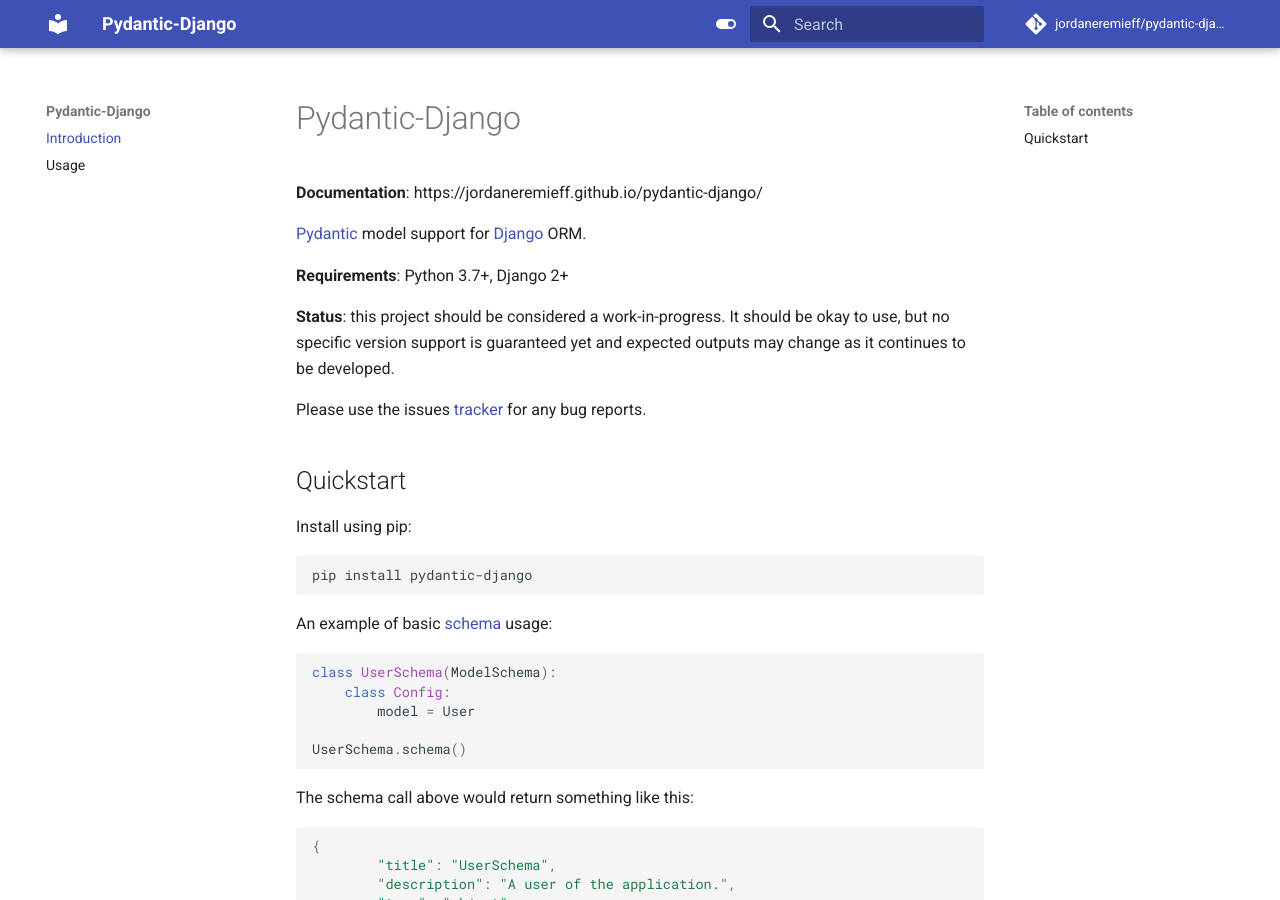
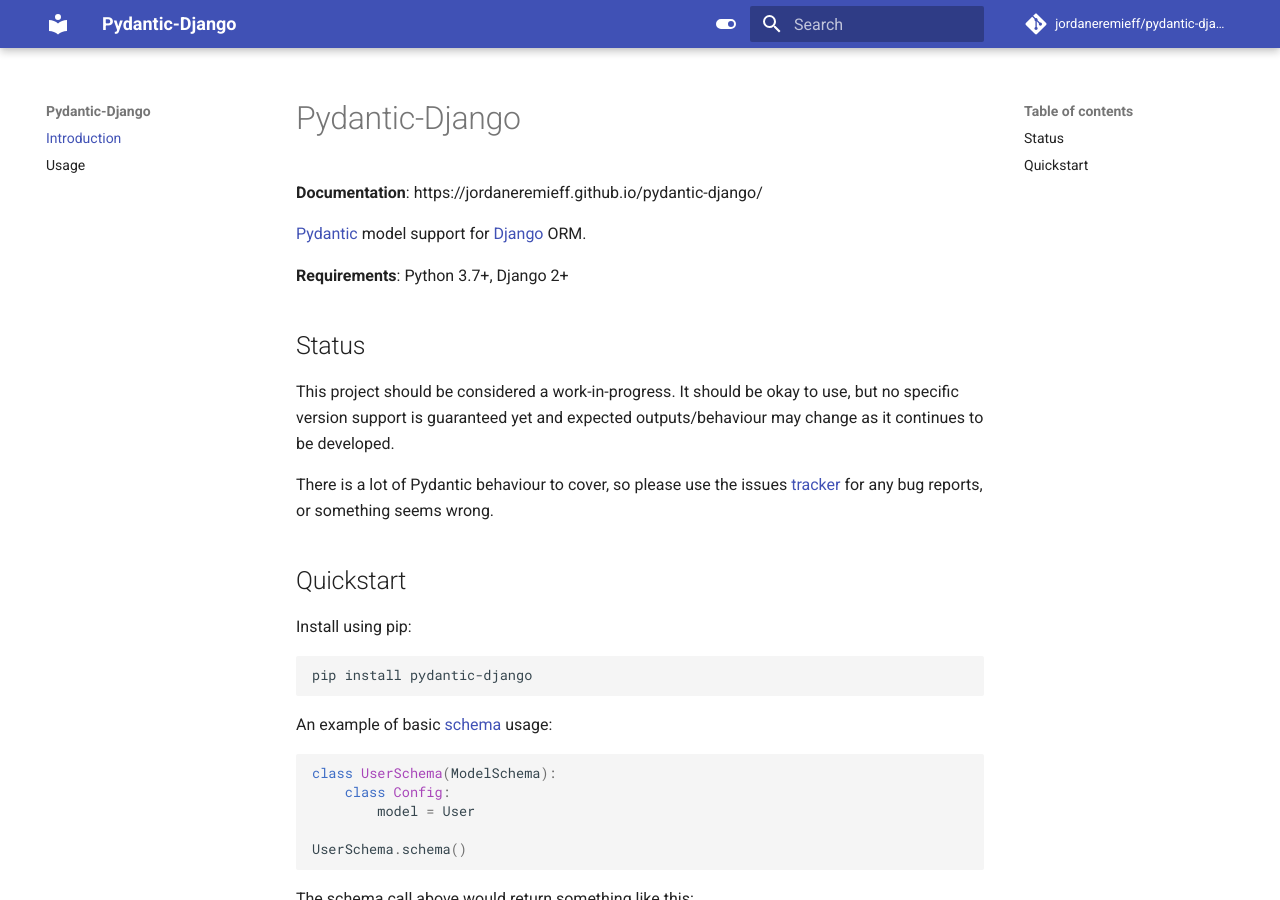
Before and after one commit to jordaneremieff/djantic, an MkDocs documentation site: the page built from docs/index.md, in a window 1280 px wide and 900 px high. Built offline with MkDocs 1.6.1 and Material for MkDocs 9.7.7, drawn with Linux system fonts in a browser that asks for light colours; comment, search, counter and statistics services are not loaded.

Commit message:
Docs update

```diff
--- a/docs/index.md
+++ b/docs/index.md
@@ -6,9 +6,11 @@
 
 **Requirements**: Python 3.7+, Django 2+
 
-**Status**: this project should be considered a work-in-progress. It should be okay to use, but no specific version support is guaranteed yet and expected outputs may change as it continues to be developed.
+## Status
 
-Please use the issues [tracker](https://github.com/jordaneremieff/pydantic-django/issues) for any bug reports.
+This project should be considered a work-in-progress. It should be okay to use, but no specific version support is guaranteed yet and expected outputs/behaviour may change as it continues to be developed.
+
+There is a lot of Pydantic behaviour to cover, so please use the issues [tracker](https://github.com/jordaneremieff/pydantic-django/issues) for any bug reports, or something seems wrong.
 
 ## Quickstart
 
```
Also changed, not shown: README.md (+4 -2 lines).
